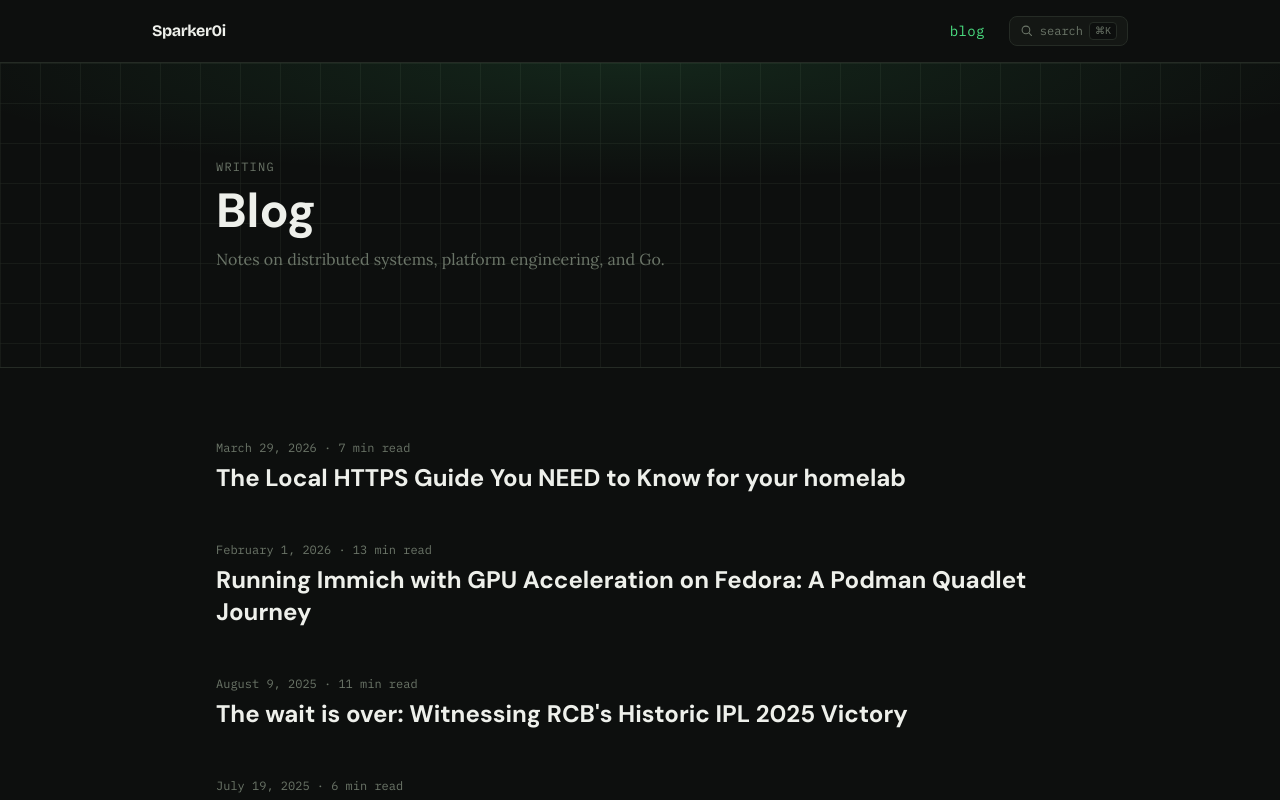
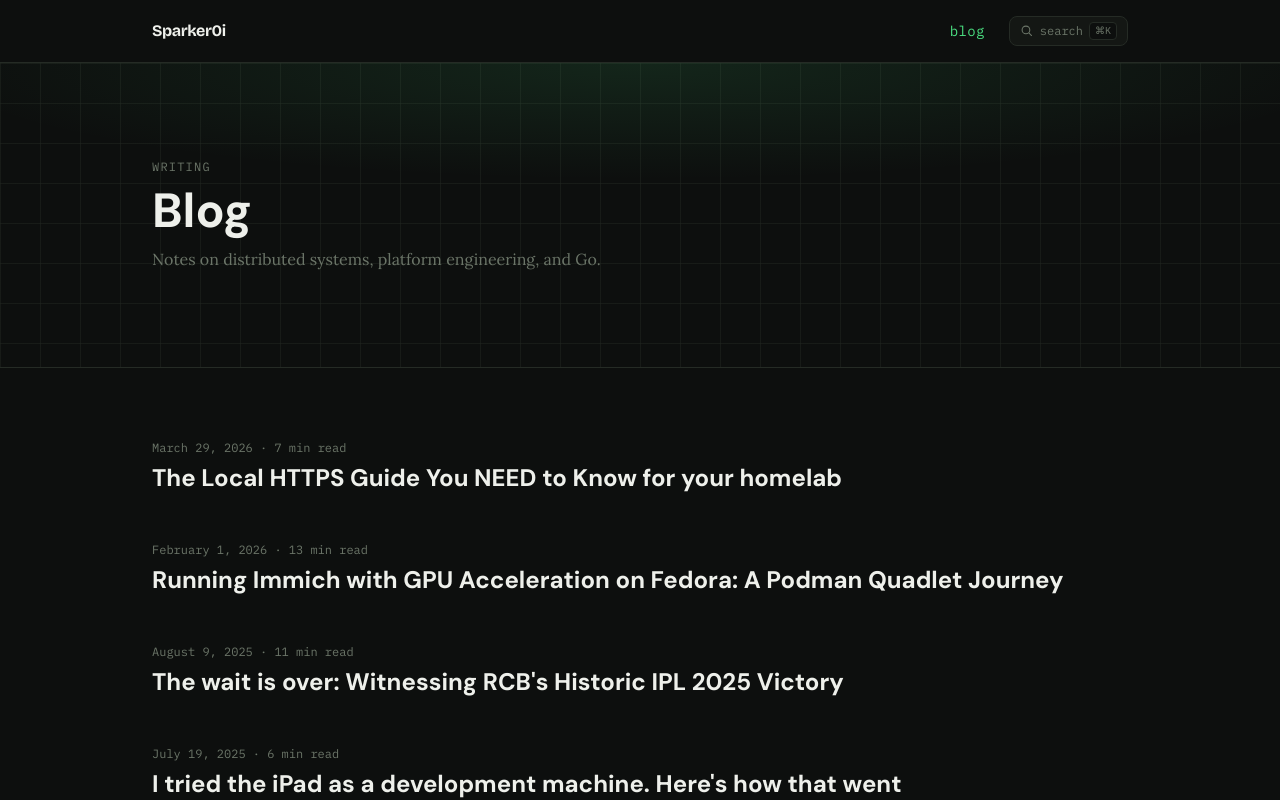
Before and after one commit to Sparker0i/Sparker0i.github.io, a Next.js app: page /blog in a window 1280 px wide. Shown: the top 800 px of the page. Built offline with nearby package versions, Linux system fonts and the light colour scheme; no server answers.

Commit message:
Change blog layout width

```diff
--- a/app/blog/page.tsx
+++ b/app/blog/page.tsx
@@ -15,7 +15,7 @@
     <>
       {/* ─── Page header ───────────────────────────── */}
       <div className="page-header-bg border-b border-border">
-        <div className="mx-auto max-w-4xl px-6 py-16 md:py-24">
+        <div className="mx-auto max-w-5xl px-6 py-16 md:py-24">
           <p className="font-mono text-xs uppercase tracking-widest text-text-muted">
             writing
           </p>
@@ -29,7 +29,7 @@
       </div>
 
       {/* ─── Post listing ──────────────────────────── */}
-      <div className="mx-auto max-w-4xl px-6 py-12">
+      <div className="mx-auto max-w-5xl px-6 py-12">
         {posts.length === 0 ? (
           <p className="font-mono text-sm text-text-muted">No posts yet.</p>
         ) : (
```
